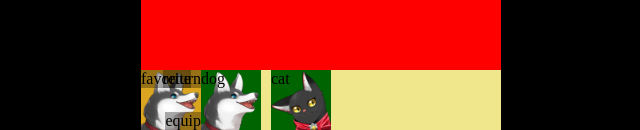
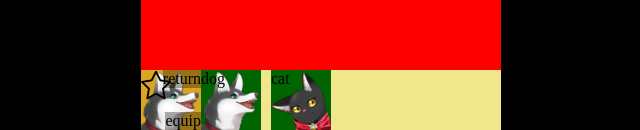
Before and after one commit to cifong/my-app, a React (Create React App) app: page /characters in a window 1280 px wide. Shown: the part 670-800 px from the top of the page, without its empty margins (319-959 px from the left). Built offline with nearby package versions, Linux system fonts and the light colour scheme.

Commit message:
stars svg characters favorate css structure

```diff
--- a/src/assets/App.css
+++ b/src/assets/App.css
@@ -241,7 +241,12 @@
 }
 .item-pick-favorite {
     position: absolute;
-    background-color: #00000050;
+    background-image: url('./star2.svg');
+    width: 30px;
+    height: 30px;
+}
+.item-pick-favorite.active {
+    background-image: url('./star.svg');
 }
 .item-list {
     flex-grow: 1;
--- a/src/components/itemnav/itemnav.js
+++ b/src/components/itemnav/itemnav.js
@@ -9,7 +9,7 @@ export default function Itemnav(props) {
             <div className="item-pick" style={pickStyle}>
                 <div className="item-pick-equip">equip</div>
                 <div className="item-pick-return">return</div>
-                <div className="item-pick-favorite">favorite</div>
+                <div className={`item-pick-favorite ${props.isfavorate ? "active" : ""}`}></div>
             </div>
             <div className="item-list">
                 {props.data}
--- a/src/pages/characters/characters.js
+++ b/src/pages/characters/characters.js
@@ -35,7 +35,7 @@ export default function Characters(props) {
                 </div>
                 <div className="character-skill"></div>
             </div>
-            <Itemnav data={data} selectHeadImage={character.headImage}/>
+            <Itemnav data={data} selectHeadImage={character.headImage} isfavorate={false}/>
         </>
     );
 };
--- a/src/pages/home/popinfo.js
+++ b/src/pages/home/popinfo.js
@@ -12,6 +12,8 @@ export default function Popinfo(props) {
                     by Lorc https://lorcblog.blogspot.com/
                 ジュエルセイバーFREE
                     https://jewel-s.jp/
+                icon
+                    https://www.svgrepo.com/
             </div>
         </div>
     );
```
Also changed, not shown: src/assets/star.svg (added), src/assets/star2.svg (added).
